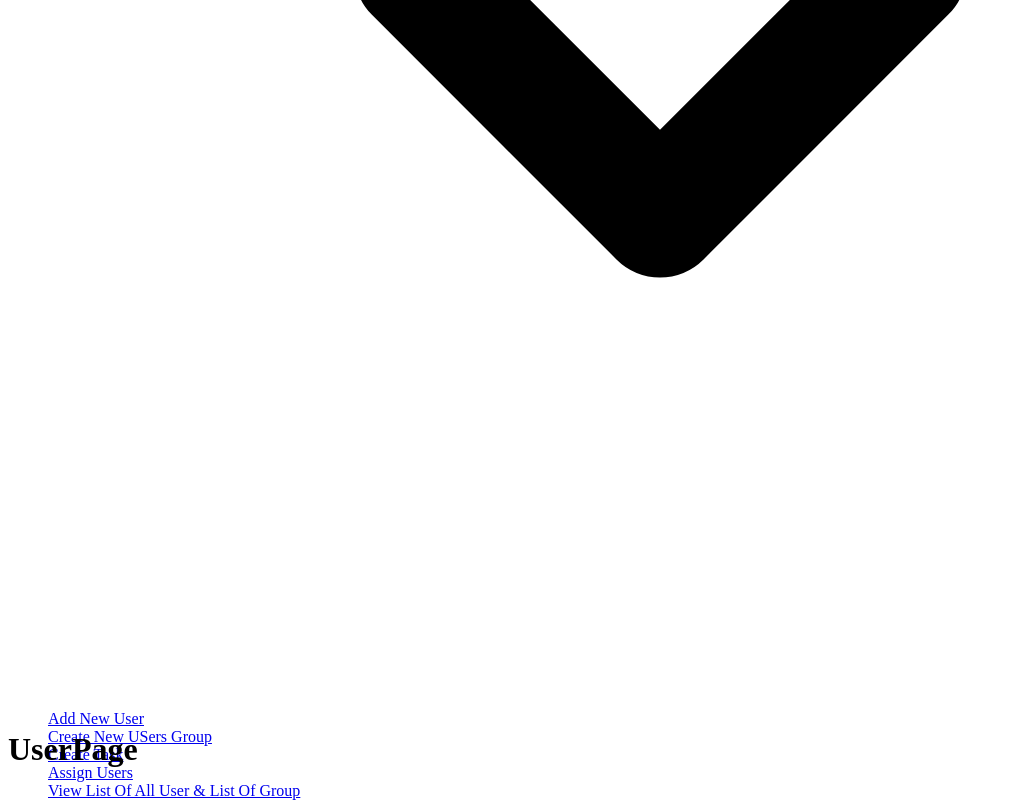
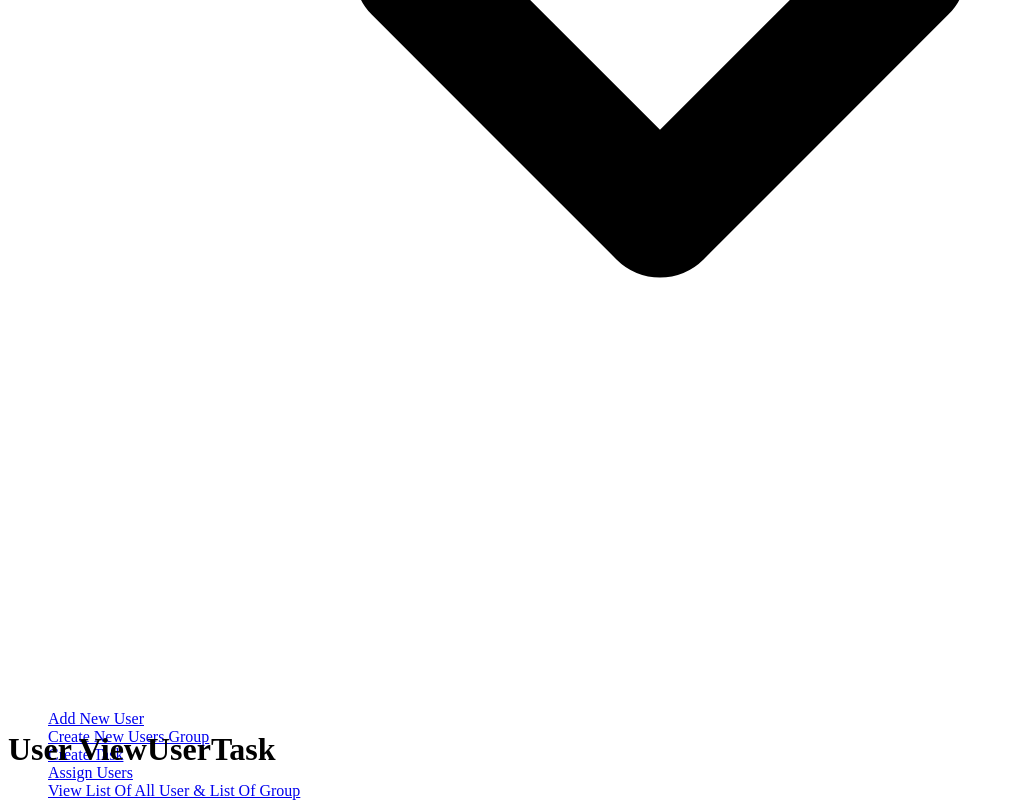
Before and after one commit to ELTEGANI/TaskMangerApp, a Next.js app: page /user in a window 1280 px wide. Shown: the part 1780-2580 px from the top of the page, without its empty margins (0-1012 px from the left). Built offline with nearby package versions, Linux system fonts and the light colour scheme.

Commit message:
hide and show depending on user type

```diff
--- a/src/components/dashboard/sidenavigation/data.js
+++ b/src/components/dashboard/sidenavigation/data.js
@@ -7,23 +7,23 @@ const data = [
     content: [
       {
         title: 'Add New User',
-        link: '/admin/addNewUser',
+        link: '/admin',
       },
       {
-        title: 'Create New USers Group',
+        title: 'Create New Users Group',
+        link: '/admin/createNewGroup',
+      },
+      {
+        title: 'Create Task',
+        link: '/admin/createNewTask',
+      },
+      {
+        title: 'Assign Users',
         link: '/admin/assignUsers',
       },
       {
-        title: 'Create Task',
-        link: '/admin/createNewGroup',
-      },
-      {
-        title: 'Assign Users',
+        title: 'View List Of All User & List Of Group',
         link: '/admin/viewLists',
-      },
-      {
-        title: 'View List Of All User & List Of Group',
-        link: '/admin/',
       }
     ],
   },
--- a/src/components/dashboard/sidenavigation/index.js
+++ b/src/components/dashboard/sidenavigation/index.js
@@ -1,5 +1,5 @@
 import SidenavItems from './items';
-import SidenavHeader from './header';
+import SidenavUserItems from './userItem';
 import css from './index.module.css';
 import { useToggle } from '../provider/context';
 
@@ -16,6 +16,7 @@ const style = {
 
 export default function SideNavigation({ mobilePosition }) {
   const { open, ref } = useToggle();
+  const userType = "Admin";
   return (
     <aside
       ref={ref}
@@ -23,8 +24,7 @@ export default function SideNavigation({ mobilePosition }) {
        ${open ? style.open : style.close} ${css.scrollbar}`}
     >
       <div className={style.container}>
-        <SidenavHeader />
-        <SidenavItems />
+        {userType == "Admin"? <SidenavItems /> :<SidenavUserItems />}
       </div>
     </aside>
   );
--- a/src/components/dashboard/sidenavigation/items.js
+++ b/src/components/dashboard/sidenavigation/items.js
@@ -29,8 +29,7 @@ export default function SidenavItems() {
                     <span
                       className={
                         item.link === asPath ? style.active : style.inactive
-                      }
-                    >
+                      }>
                       {item.title}
                     </span>
                   </a>
--- /dev/null
+++ b/src/components/dashboard/sidenavigation/userData.js
@@ -0,0 +1,28 @@
+import AdminIcon from './icons/admin';
+
+const userData = [
+  {
+    section: 'User',
+    icon: <AdminIcon />,
+    content: [
+      {
+        title: 'View User Task',
+        link: '/user',
+      },
+      {
+        title: 'Get Task From Users Group',
+        link: '/user/getTask',
+      },
+      {
+        title: 'Complete New Task',
+        link: '/user/completeTask',
+      },
+      {
+        title: 'Sort Task',
+        link: '/user/sortTask',
+      }
+    ],
+  },
+];
+
+export default userData;
--- /dev/null
+++ b/src/components/dashboard/sidenavigation/userItem.js
@@ -0,0 +1,44 @@
+import Link from 'next/link';
+
+import data from './userData';
+import Accordion from './accordion';
+import { useRouter } from 'next/router';
+
+const style = {
+  active: `font-normal mx-4 text-sm text-blue-600`,
+  inactive: `font-light mx-4 text-sm text-gray-900`,
+  link: `inline-flex items-center justify-start my-1 p-3 text-black`,
+};
+
+export default function SidenavUserItems() {
+  const { asPath } = useRouter();
+
+  return (
+    <ul className="mt-6 md:pl-6">
+      <li>
+        {data.map((section) => (
+          <Accordion key={section.section}>
+            <div className="flex">
+              <span>{section.icon}</span>
+              <span className="pl-3">{section.section}</span>
+            </div>
+            {section.content.map((item) => (
+              <div className="pl-5" key={item.title}>
+                <Link href={item.link}>
+                  <a className={style.link}>
+                    <span
+                      className={
+                        item.link === asPath ? style.active : style.inactive
+                      }>
+                      {item.title}
+                    </span>
+                  </a>
+                </Link>
+              </div>
+            ))}
+          </Accordion>
+        ))}
+      </li>
+    </ul>
+  );
+}
--- a/src/pages/admin/addNewUser.js
+++ b/src/pages/user/completeTask.js
@@ -1,12 +1,12 @@
 import DashboardLayout from '../../components/dashboard/layout';
 import 'tailwindcss/tailwind.css';
 
-function AddNewUser(){
+function CompleteTask(){
     return (
       <DashboardLayout>
-          <h1>New User</h1>
+          <h1>User CompleteTask</h1>
       </DashboardLayout>
     )
     }
 
-    export default AddNewUser;
+    export default CompleteTask;
--- a/src/pages/user/index.js
+++ b/src/pages/user/index.js
@@ -1,12 +1,12 @@
 import DashboardLayout from '../../components/dashboard/layout';
 import 'tailwindcss/tailwind.css';
 
-function UserPage(){
-  return (
-    <DashboardLayout>
-        <h1>UserPage</h1>
-    </DashboardLayout>
-  )
-  }
+function ViewUserTask(){
+    return (
+      <DashboardLayout>
+          <h1>User ViewUserTask</h1>
+      </DashboardLayout>
+    )
+    }
 
-  export default UserPage;
+    export default ViewUserTask;
```
Also changed, not shown: src/pages/admin/createNewTask.js (added, +12 -0 lines), src/pages/admin/index.js (+4 -4 lines), src/pages/user/getTask.js (added, +12 -0 lines), src/pages/user/sortTask.js (added, +12 -0 lines).
